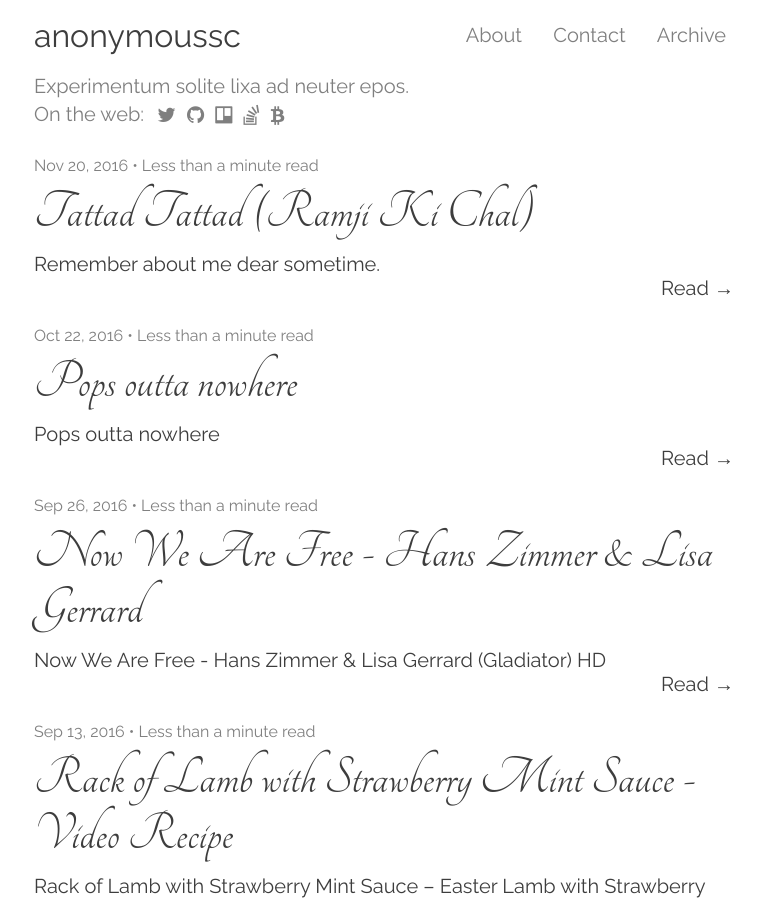
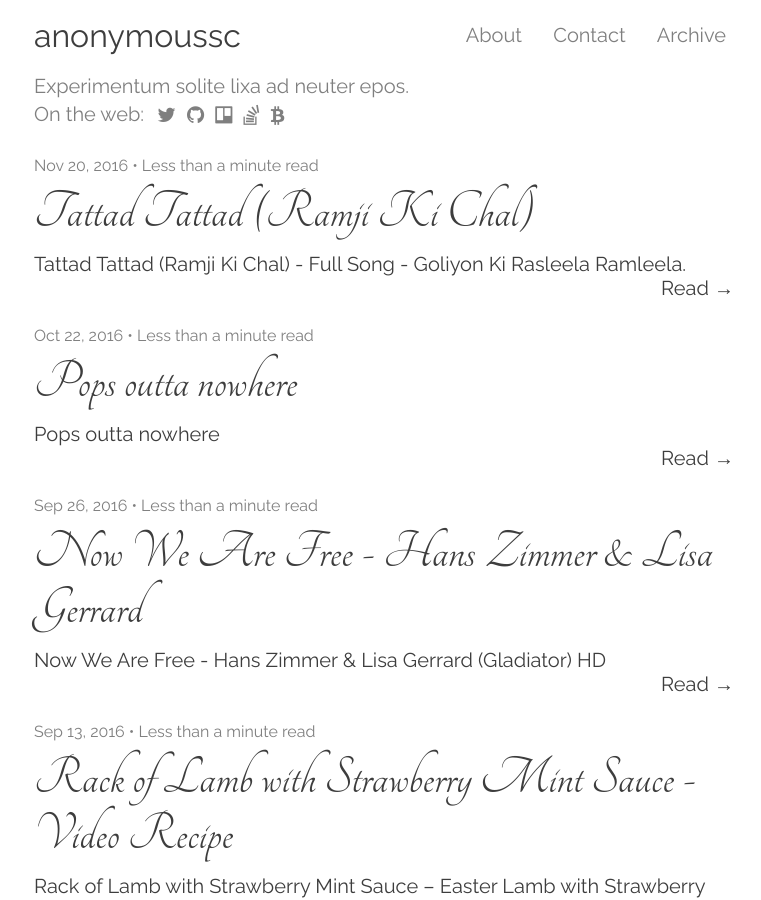
Before and after one commit to anonymoussc/anonymoussc.github.io, a Jekyll site: the page built from index.html, in a window 1280 px wide and 900 px high. Shown: the whole window, without its empty margins (256-1017 px from the left). Built offline with Jekyll 4.4.1, drawn with Linux system fonts in a browser that asks for light colours; the list of posts is cut into pages by our own code.

Commit message:
Modified blog/_posts/2016-11-20-tattad-tattad-ramji-ki-chal.markdown

```diff
--- a/_posts/2016-11-20-tattad-tattad-ramji-ki-chal.markdown
+++ b/_posts/2016-11-20-tattad-tattad-ramji-ki-chal.markdown
@@ -2,7 +2,7 @@
 title:  "Tattad Tattad (Ramji Ki Chal)"
 date:   2016-11-20 20:06:00
 categories: Videos
-summary: Remember about me dear sometime.
+summary: Tattad Tattad (Ramji Ki Chal) - Full Song - Goliyon Ki Rasleela Ramleela.
 
 ---
 
```
